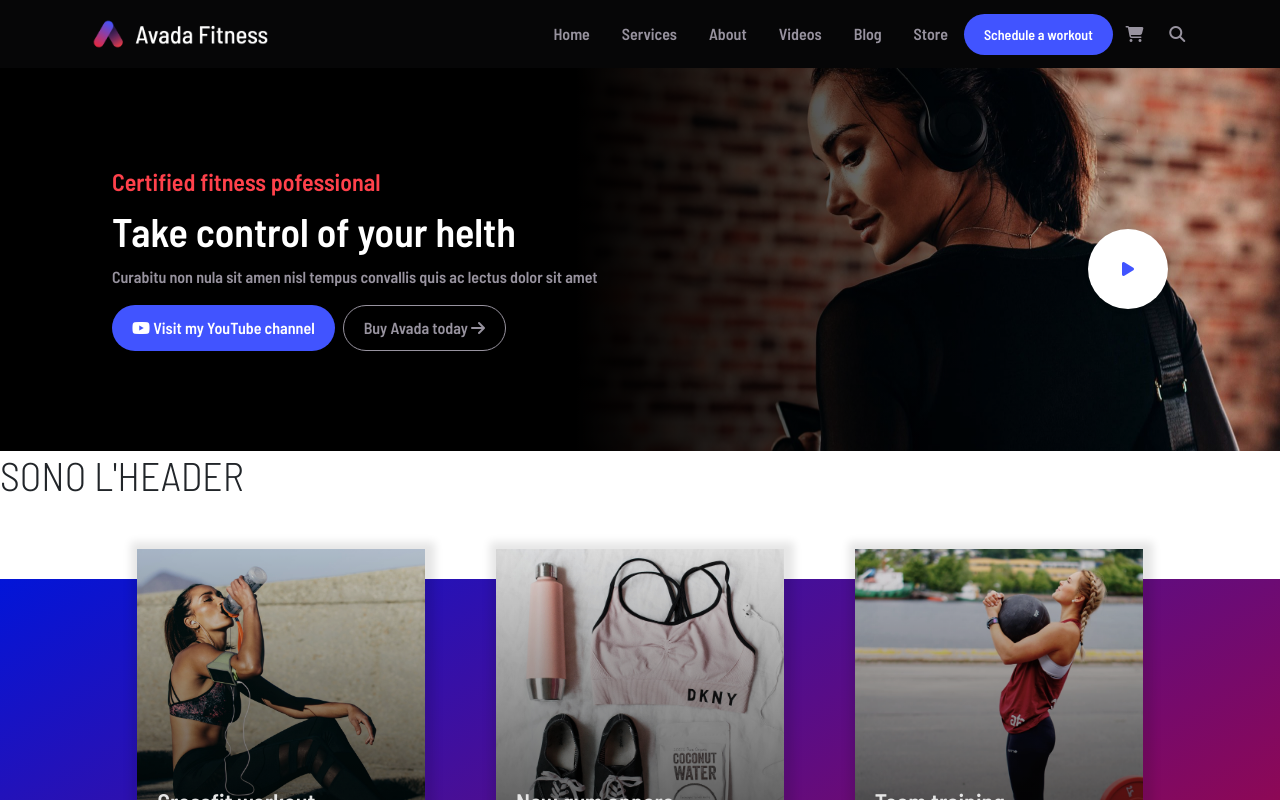
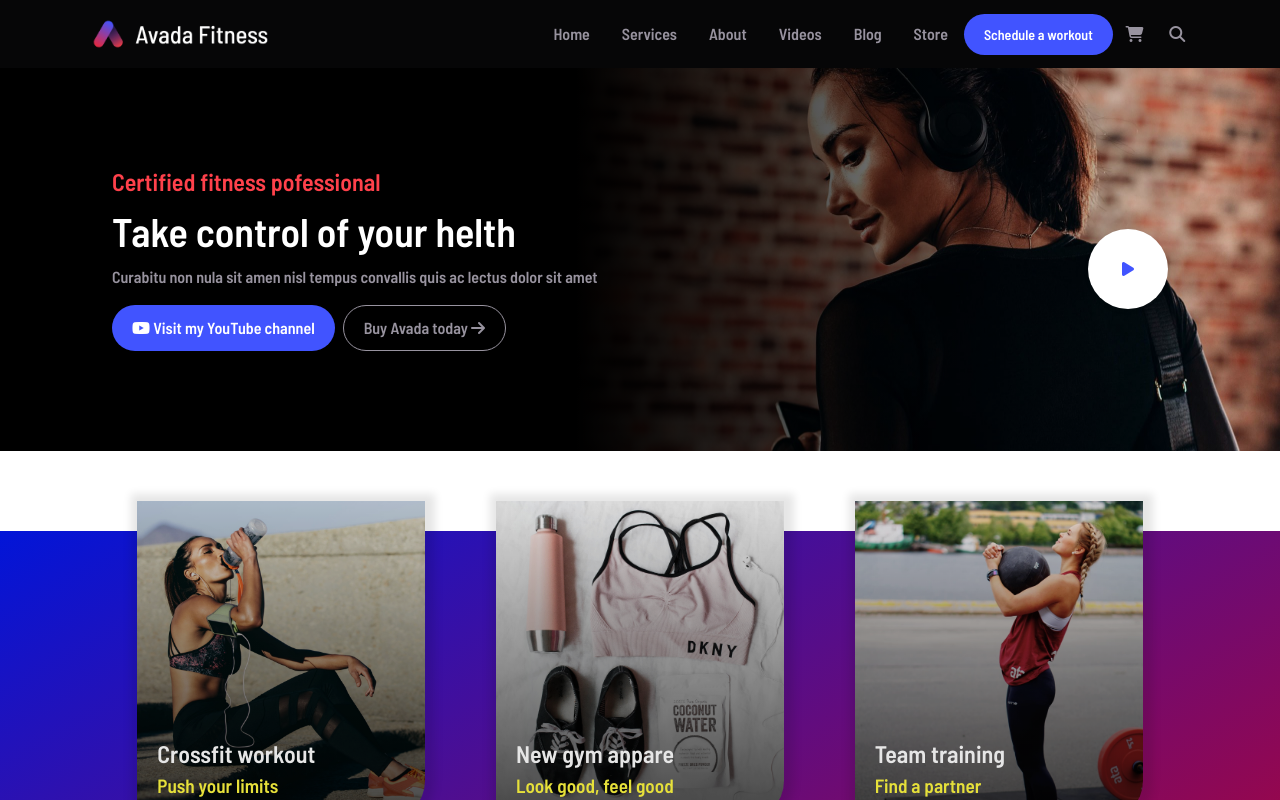
Before and after one commit to emilianogastaldo/proj-html-vuejs, a Vue app: page / in a window 1280 px wide. Shown: the top 800 px of the page. Built offline with nearby package versions, Linux system fonts and the light colour scheme.

Commit message:
fixed AppHeader

```diff
--- a/src/components/AppHeader.vue
+++ b/src/components/AppHeader.vue
@@ -14,7 +14,6 @@ export default {
     <!-- Amarildo -->
     <Navbar />
     <Jumbotron />
-    <h1>SONO L'HEADER</h1>
 </template>
 
 <style lang="scss" scoped></style>
```
